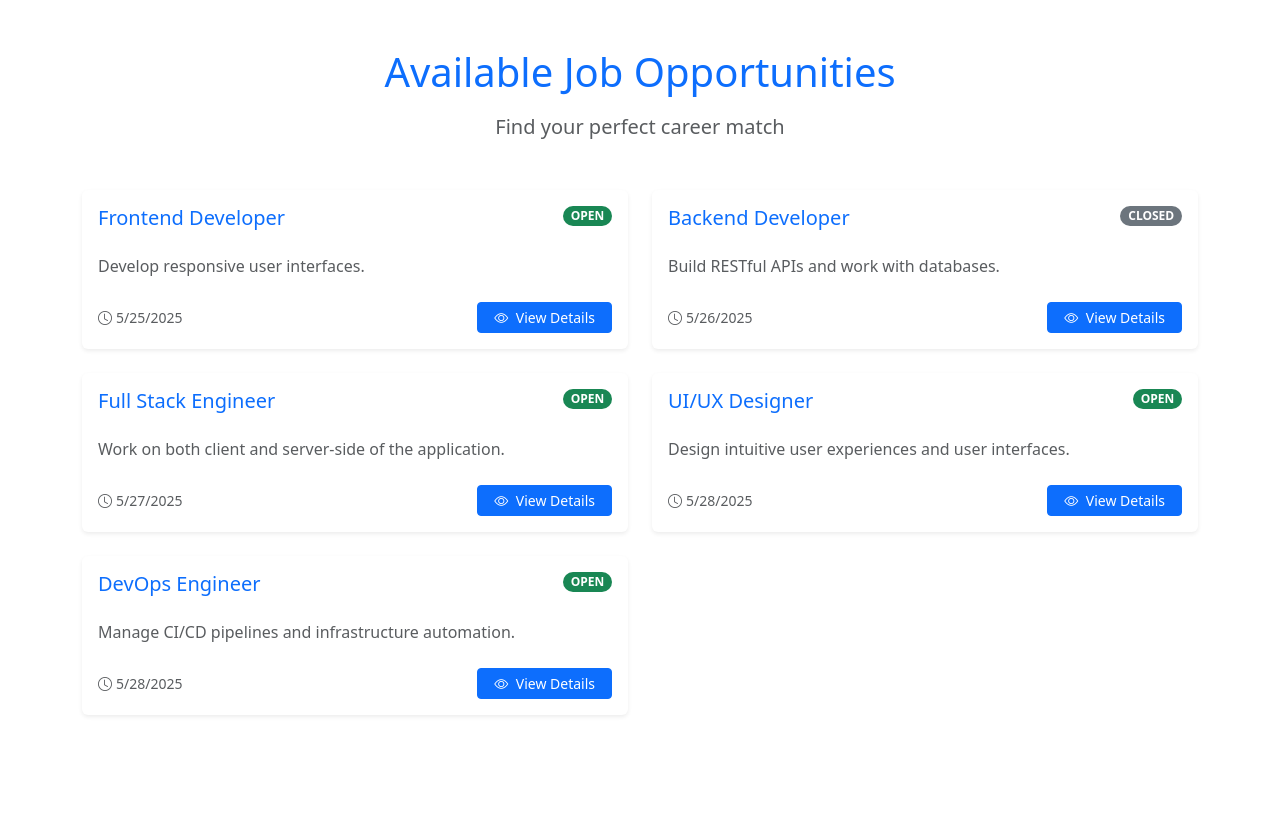
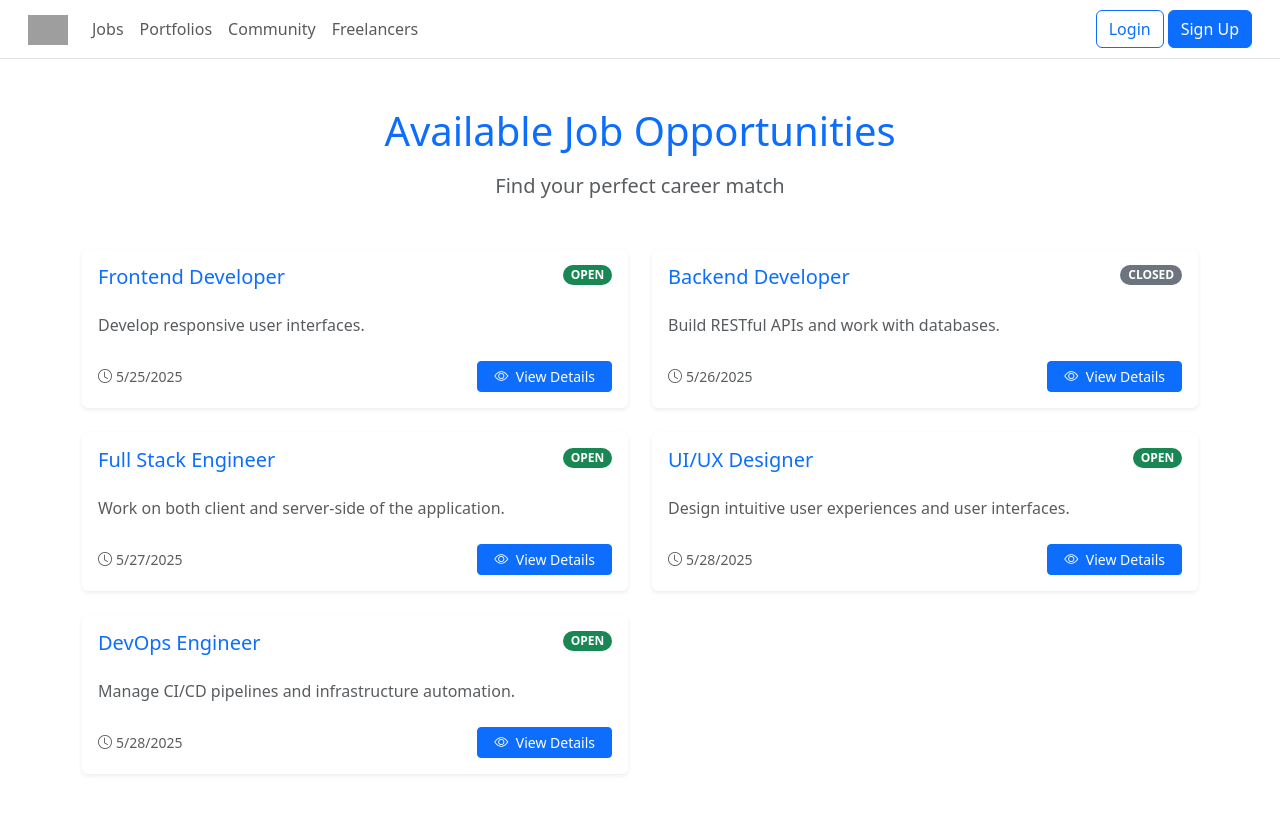
Before and after one commit to Madoona-eng/DevMatch-Front, a React (Create React App) app in the folder devmatch/: page /jobs in a window 1280 px wide. Shown: the top 814 px of the page. Built offline with nearby package versions, Linux system fonts and the light colour scheme; data requests are answered from the project's data file; grey boxes are pictures that could not be loaded.

Commit message:
Link All Branches

```diff
--- a/devmatch/package.json
+++ b/devmatch/package.json
@@ -3,6 +3,7 @@
   "version": "0.1.0",
   "private": true,
   "dependencies": {
+    "axios": "^1.9.0",
     "bootstrap": "^5.3.6",
     "bootstrap-icons": "^1.13.1",
     "cra-template": "1.3.0",
--- a/devmatch/src/components/Navbar.jsx
+++ b/devmatch/src/components/Navbar.jsx
@@ -19,15 +19,19 @@ export default function Navbar() {
 
         <div className="collapse navbar-collapse justify-content-between" id="navbarNav">
           <ul className="navbar-nav me-auto mb-2 mb-lg-0">
-            <li className="nav-item"><a className="nav-link" href="#">Services</a></li>
-            <li className="nav-item"><a className="nav-link" href="#">Portfolios</a></li>
+<li className="nav-item">
+  <Link to="/jobs" className="nav-link">Jobs</Link>
+</li>            <li className="nav-item"><a className="nav-link" href="#">Portfolios</a></li>
 <li className="nav-item"><a className="nav-link" href="/chat">Community</a></li>
             <li className="nav-item"><a className="nav-link" href="#">Freelancers</a></li>
           </ul>
           <div>
-            <button className="btn btn-outline-primary mx-1">Login</button>
-            <button className="btn btn-primary">Sign Up</button>
-          </div>
+<Link to="/login">
+  <button className="btn btn-outline-primary mx-1">Login</button>
+</Link>
+<Link to="/register">
+  <button className="btn btn-primary">Sign Up</button>
+</Link>          </div>
         </div>
       </div>
     </nav>
--- a/devmatch/src/pages/JobsPage.jsx
+++ b/devmatch/src/pages/JobsPage.jsx
@@ -1,6 +1,7 @@
 import React, { useEffect, useState } from 'react';
 import { Link } from 'react-router-dom';
 import axios from 'axios';
+import Navbar from '../components/Navbar'; // Adjust the path if needed
 
 export default function JobsPage() {
   const [jobs, setJobs] = useState([]);
@@ -21,6 +22,8 @@ export default function JobsPage() {
   }, []);
 
   return (
+    <>
+    <Navbar />
     <div className="container py-5">
       <div className="text-center mb-5">
         <h1 className="text-primary mb-3">Available Job Opportunities</h1>
@@ -85,5 +88,6 @@ export default function JobsPage() {
         </div>
       )}
     </div>
+    </>
   );
 }
```
Also changed, not shown: 1 other file (tests, documents, lock files or other folders).
